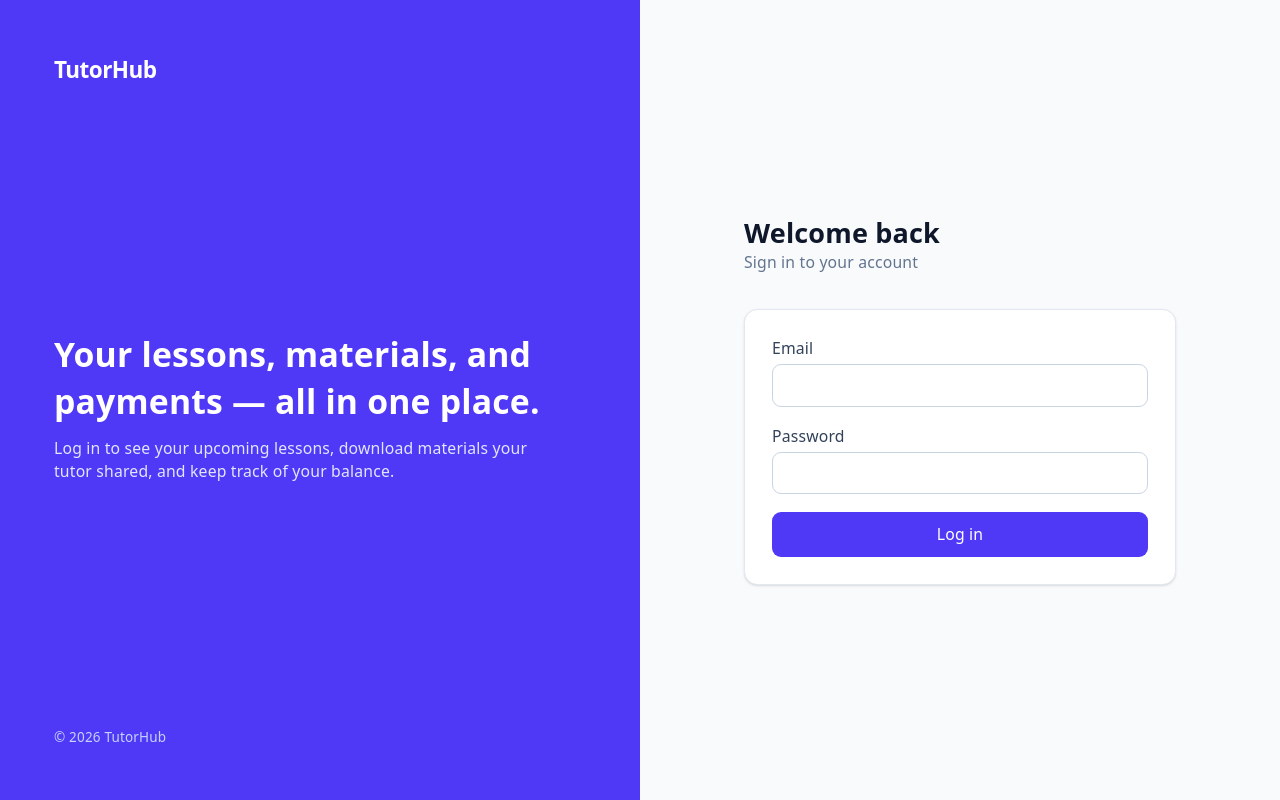
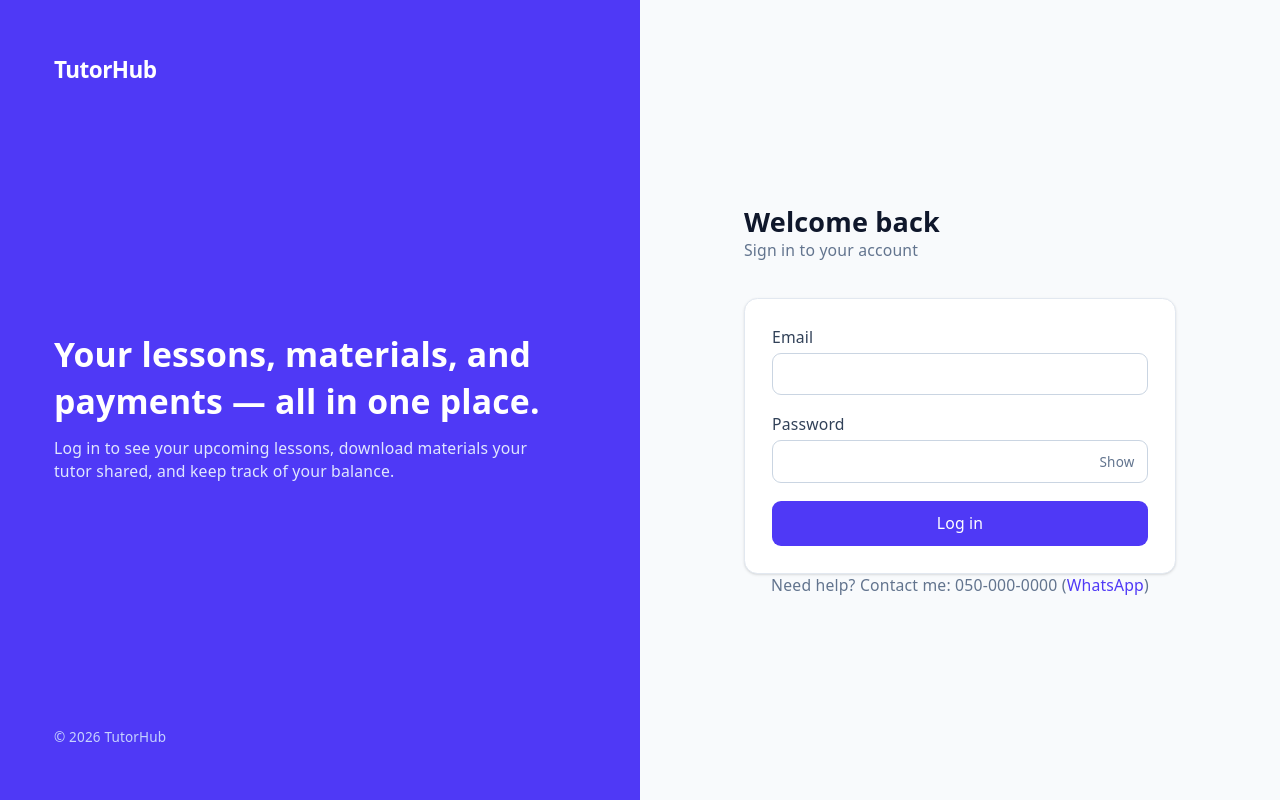
Before and after one commit to omertene/tutor-management-system, a React (Vite) app in the folder frontend/: page /login in a window 1280 px wide. Built offline with nearby package versions, Linux system fonts and the light colour scheme.

Commit message:
Add show/hide password toggle and contact info to login page

```diff
--- a/frontend/src/pages/LoginPage.tsx
+++ b/frontend/src/pages/LoginPage.tsx
@@ -9,6 +9,7 @@ function LoginPage() {
   const [email, setEmail] = useState("");
   const [password, setPassword] = useState("");
   const [errorMessage, setErrorMessage] = useState("");
+  const [showPassword, setShowPassword] = useState(false);
 
   async function handleLogin() {
     setErrorMessage("");
@@ -92,13 +93,22 @@ function LoginPage() {
                 <label htmlFor="password" className="text-sm font-medium text-slate-700">
                   Password
                 </label>
-                <input
-                  id="password"
-                  type="password"
-                  value={password}
-                  onChange={(e) => setPassword(e.target.value)}
-                  className="w-full rounded-lg border border-slate-300 px-3 py-2 text-sm text-slate-900 focus:outline-none focus:ring-2 focus:ring-indigo-500 focus:border-indigo-500"
-                />
+                <div className="relative">
+                  <input
+                    id="password"
+                    type={showPassword ? "text" : "password"}
+                    value={password}
+                    onChange={(e) => setPassword(e.target.value)}
+                    className="w-full rounded-lg border border-slate-300 px-3 py-2 pr-16 text-sm text-slate-900 focus:outline-none focus:ring-2 focus:ring-indigo-500 focus:border-indigo-500"
+                  />
+                  <button
+                    type="button"
+                    onClick={() => setShowPassword(!showPassword)}
+                    className="absolute inset-y-0 right-0 px-3 text-xs font-medium text-slate-500 hover:text-slate-700"
+                  >
+                    {showPassword ? "Hide" : "Show"}
+                  </button>
+                </div>
               </div>
 
               {errorMessage && (
@@ -113,6 +123,20 @@ function LoginPage() {
               </button>
             </form>
           </div>
+
+          <p className="text-sm text-slate-500 text-center mt-4">
+            Need help? Contact me: 050-000-0000{" "}
+            (
+            <a
+              href="https://wa.me/972500000000"
+              target="_blank"
+              rel="noopener noreferrer"
+              className="text-indigo-600 hover:text-indigo-700 font-medium"
+            >
+              WhatsApp
+            </a>
+            )
+          </p>
         </div>
       </div>
     </div>
```
